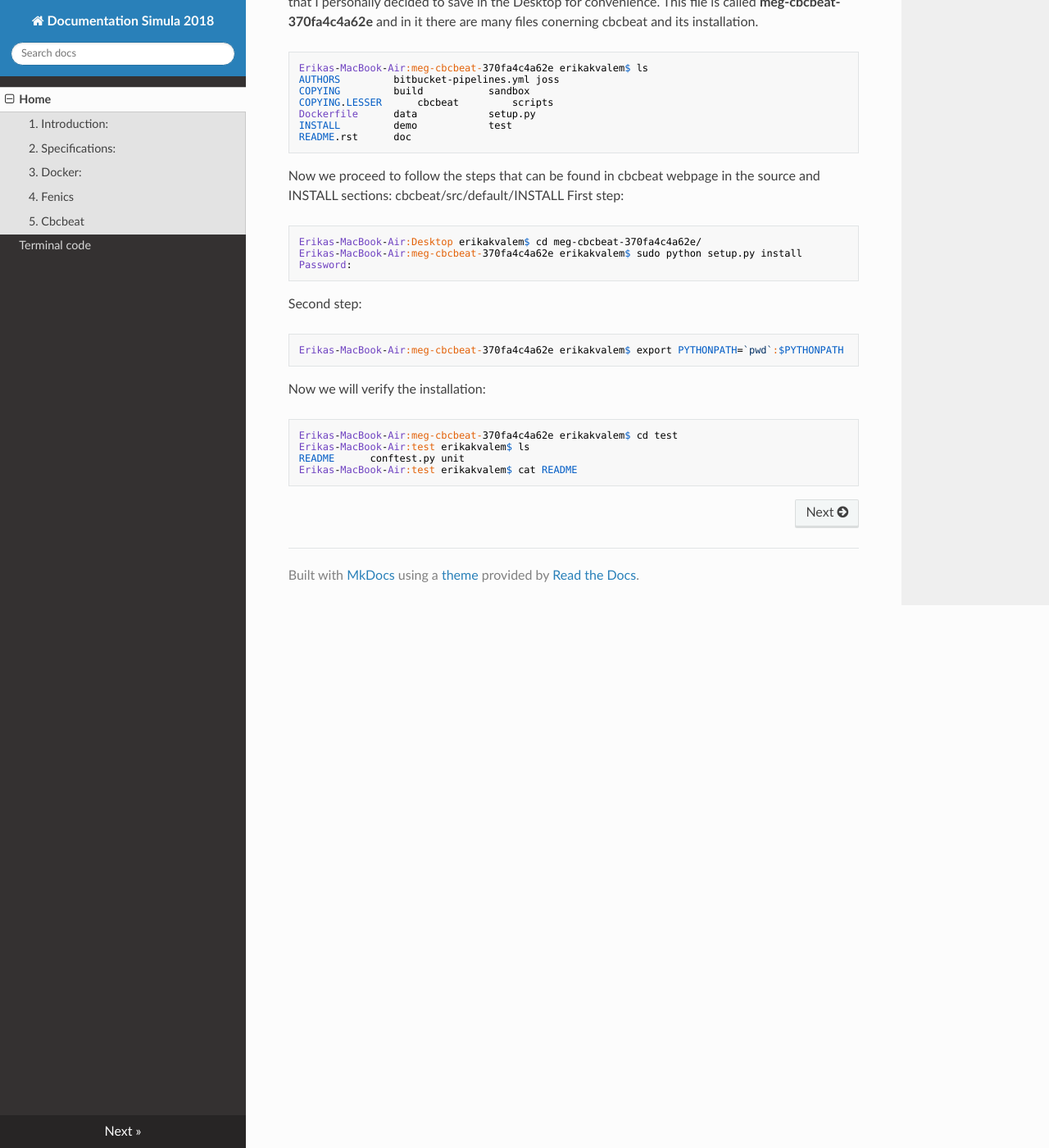
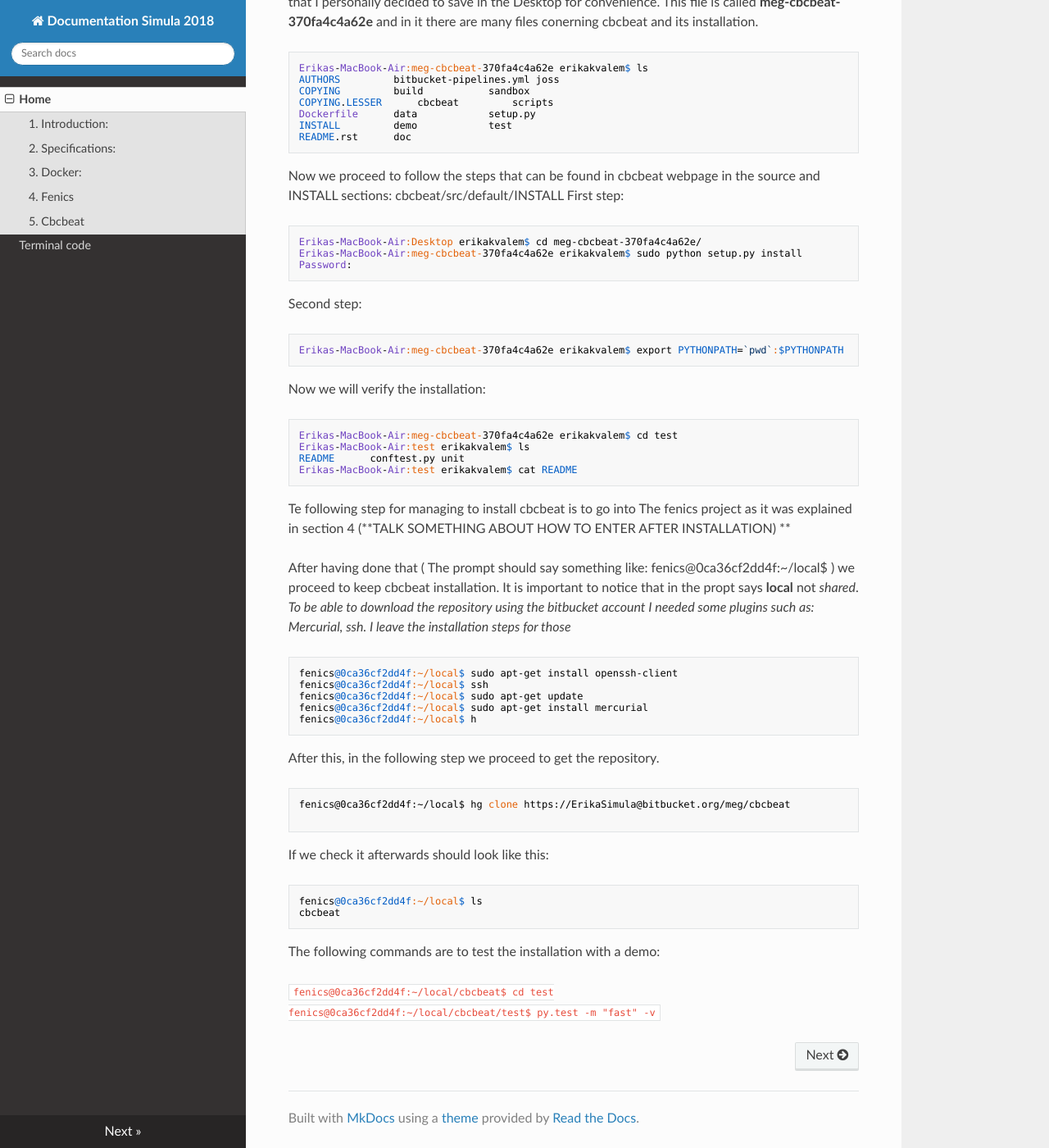
Before and after one commit to ErikaKvalem/Documentation-2018-MkDocs, an MkDocs documentation site: the page built from docs/index.md, in a window 1280 px wide and 1400 px high, scrolled down 3898 px. Shown: the whole window at 82% size. Built offline with MkDocs 1.6.1, drawn with Linux system fonts in a browser that asks for light colours; nearby versions of some CDN libraries; old or Windows-style settings are respelled for this version of MkDocs.

Commit message:
Update index.md

````diff
--- a/docs/index.md
+++ b/docs/index.md
@@ -197,3 +197,31 @@ Erikas-MacBook-Air:test erikakvalem$ ls
 README		conftest.py	unit
 Erikas-MacBook-Air:test erikakvalem$ cat README
 ```
+Te following step for managing to install cbcbeat is to go into The fenics project as it was explained in section 4 (**TALK SOMETHING ABOUT HOW TO ENTER AFTER INSTALLATION) **
+
+After having done that ( The prompt should say something like: fenics@0ca36cf2dd4f:~/local$ ) we proceed to keep cbcbeat installation. It is important to notice that in the propt says **local** not *shared*.
+*To be able to download the repository using the bitbucket account I needed some plugins such as: Mercurial, ssh. I leave the installation steps for those*
+
+```
+fenics@0ca36cf2dd4f:~/local$ sudo apt-get install openssh-client
+fenics@0ca36cf2dd4f:~/local$ ssh
+fenics@0ca36cf2dd4f:~/local$ sudo apt-get update
+fenics@0ca36cf2dd4f:~/local$ sudo apt-get install mercurial
+fenics@0ca36cf2dd4f:~/local$ h
+```
+After this, in the following step we proceed to get the repository.
+```
+fenics@0ca36cf2dd4f:~/local$ hg clone https://ErikaSimula@bitbucket.org/meg/cbcbeat
+
+```
+
+If we check it afterwards should look like this:
+```
+fenics@0ca36cf2dd4f:~/local$ ls
+cbcbeat
+```
+The following commands are to test the installation with a demo:
+
+```fenics@0ca36cf2dd4f:~/local/cbcbeat$ cd test
+fenics@0ca36cf2dd4f:~/local/cbcbeat/test$ py.test -m "fast" -v
+```
````
